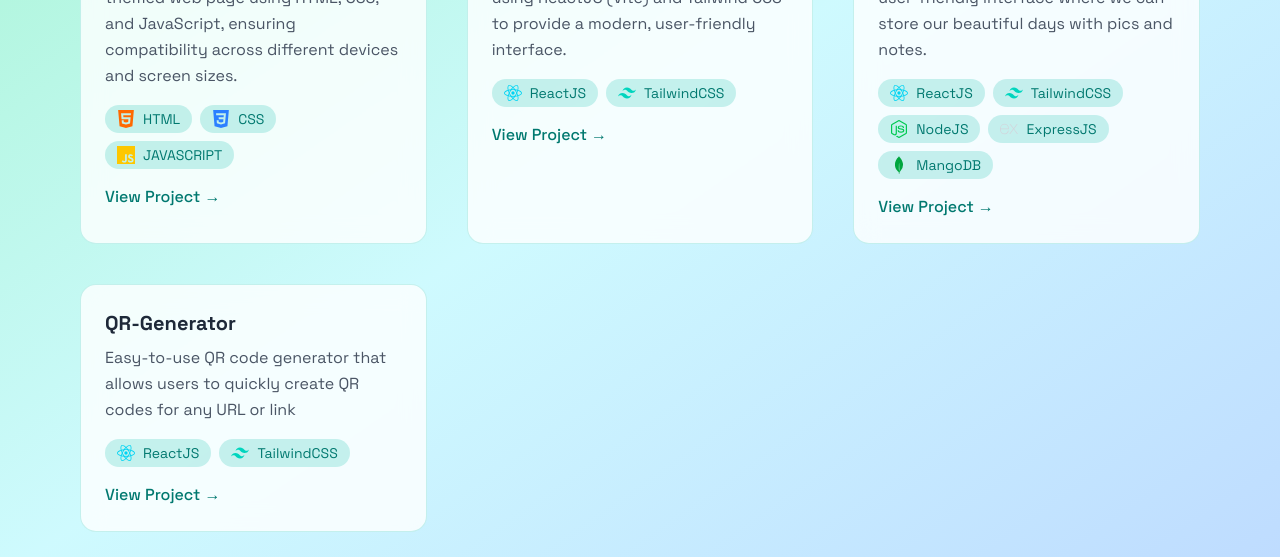
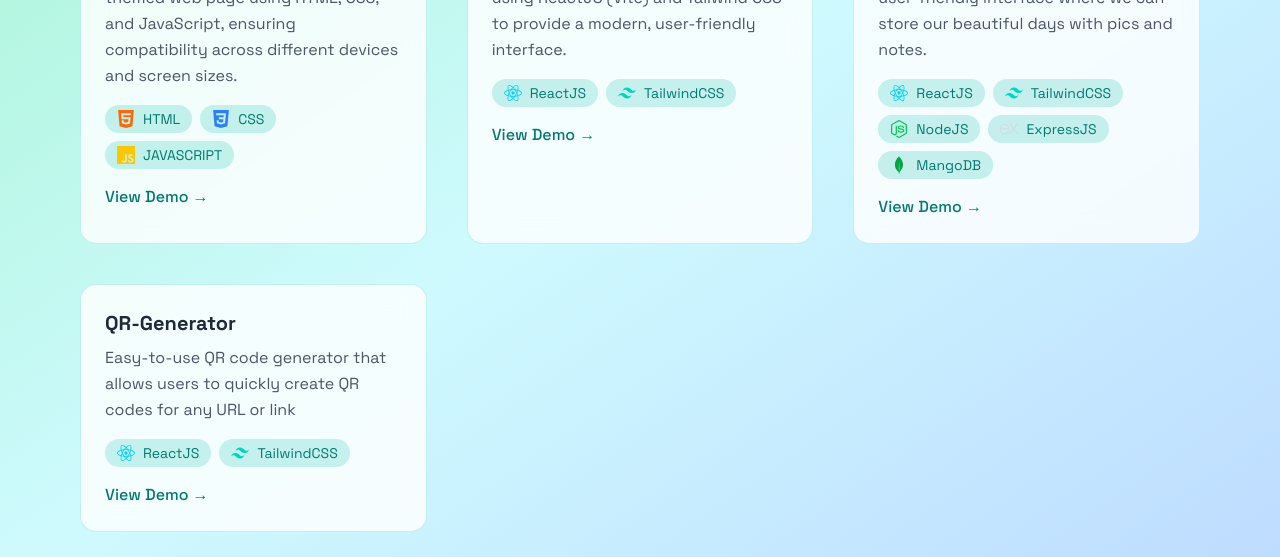
Before and after one commit to Siranjeeviv26/siranjeevi-v-portfoilo, a React (Vite) app: page / in a window 1280 px wide. Shown: the part 2340-2897 px from the top of the page. Built offline with nearby package versions, Linux system fonts and the light colour scheme.

Commit message:
New changes to view project to view demo

```diff
--- a/src/components/sections/Projects.jsx
+++ b/src/components/sections/Projects.jsx
@@ -109,7 +109,7 @@ export const Projects = () => {
                     rel="noopener noreferrer"
                     className="text-teal-700 hover:text-cyan-600 font-medium transition-colors duration-300"
                   >
-                    View Project →
+                    View Demo →
                   </a>
                 </div>
               </div>
@@ -161,7 +161,7 @@ export const Projects = () => {
                     rel="noopener noreferrer"
                     className="text-teal-700 hover:text-cyan-600 font-medium transition-colors duration-300"
                   >
-                    View Project →
+                    View Demo →
                   </a>
                 </div>
               </div>
@@ -219,7 +219,7 @@ export const Projects = () => {
                     rel="noopener noreferrer"
                     className="text-teal-700 hover:text-cyan-600 font-medium transition-colors duration-300"
                   >
-                    View Project →
+                    View Demo →
                   </a>
                 </div>
               </div>
@@ -273,7 +273,7 @@ export const Projects = () => {
                     rel="noopener noreferrer"
                     className="text-teal-700 hover:text-cyan-600 font-medium transition-colors duration-300"
                   >
-                    View Project →
+                    View Demo →
                   </a>
                 </div>
               </div>
```
